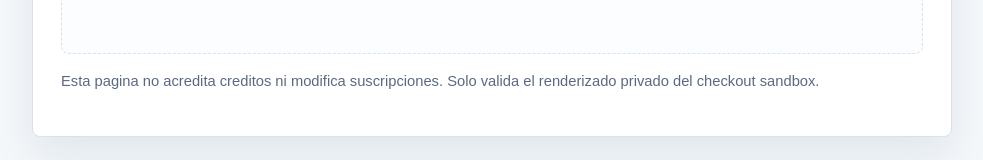
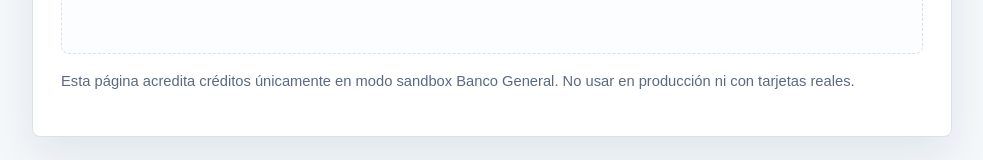
Before and after one commit to angeldr0293-creator/evitar-el-plagio, a website: page client/banco-general-test.html in a window 1280 px wide. Shown: the part 477-637 px from the top of the page, without its empty margins (148-1131 px from the left). Drawn offline with Linux system fonts and the light colour scheme; no server answers.

Commit message:
actualizar texto sandbox banco general

```diff
--- a/client/banco-general-test.html
+++ b/client/banco-general-test.html
@@ -191,7 +191,7 @@
       <div id="status" role="status" aria-live="polite"></div>
       <div id="payment-buttons" aria-label="Contenedor Unified Checkout"></div>
 
-      <p class="small">Esta pagina no acredita creditos ni modifica suscripciones. Solo valida el renderizado privado del checkout sandbox.</p>
+      <p class="small">Esta página acredita créditos únicamente en modo sandbox Banco General. No usar en producción ni con tarjetas reales.</p>
     </section>
   </main>
 
```
